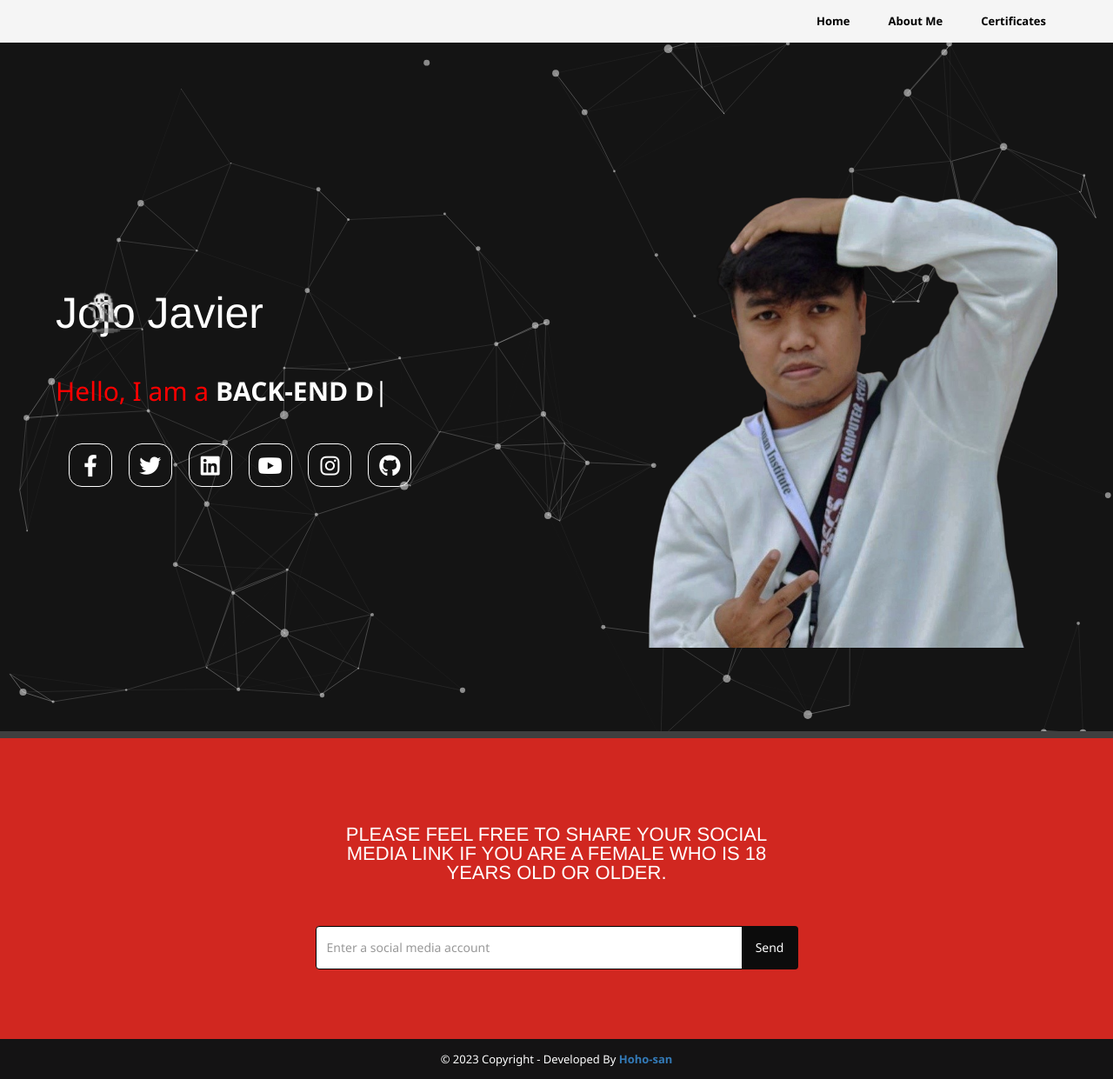
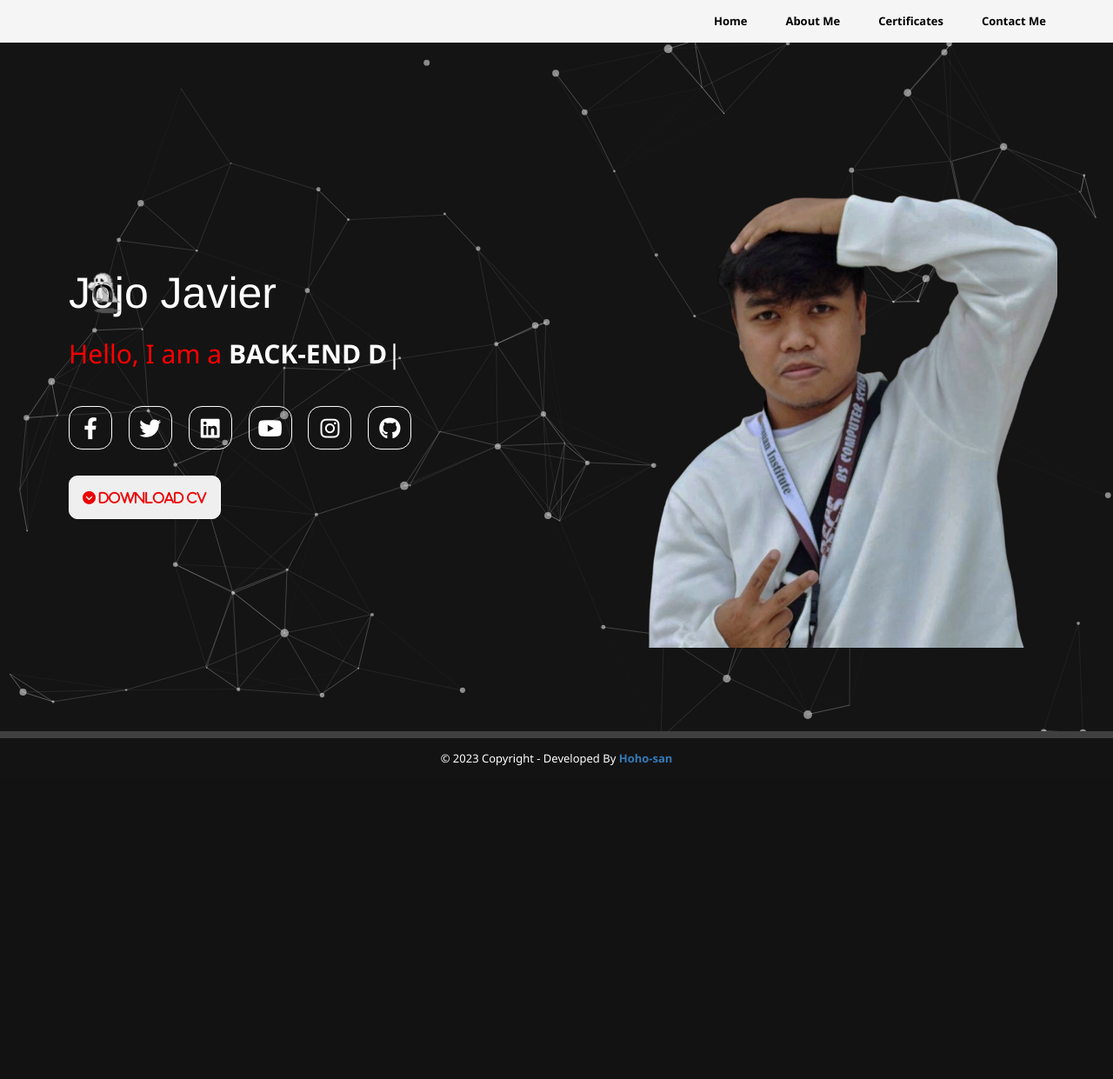
Before and after one commit to Hoho-san/hohosanPHP, a PHP site: page / in a window 1280 px wide. Shown: the whole page at 87% size. After the commit the page ends 881 px from the top, so only its background shows below. Run offline with PHP 8.4, Linux system fonts and the light colour scheme; data comes from the database, SQL or seed files in the repository.

Commit message:
finalizing

```diff
--- a/about.php
+++ b/about.php
@@ -26,7 +26,7 @@
             <div style="width: 50%; font-size: 2rem; padding: 10px; margin: 2rem; display: inline;">
                 <h1>Education</h1>
                 <p>
-                    I am currently enrolled in the Computer Science program at Tanauan Institute, where I have been learning programming languages like Java, Python, and C++. I have also taken courses on data structures, algorithms, databases, and web development.
+                    I am currently enrolled in the Computer Science program at Tanauan Institute, where I have been learning programming languages like PHP, Java, Python, and C++. I have also taken courses on data structures, algorithms, databases, and web development.
                 </p>
             </div>
             <div>
@@ -40,7 +40,7 @@
             <div style="width: 50%; font-size: 2rem; padding: 10px; margin: 2rem; display: inline;">
                 <h1>Skills</h1>
                 <ul>
-                    Here are some of the skills that I have acquired through my studies and personal projects:
+                    Here are some of the skills that I have acquired through my studies and self-paced learning:
                     <br>
                     <br>
                     <li>Programming languages: PHP, Java, Python, C++, JavaScript</li>
--- a/assets/css/main.css
+++ b/assets/css/main.css
@@ -1959,15 +1959,16 @@ div.pagination span.disabled {
 
 .home-newsletter {
     padding: 80px 0;
-    background: #d12720;
+    height: 90vh;
+    display: flex;
+    align-items: center;
+    justify-content: center;
 }
 
 .home-newsletter .single {
     max-width: 650px;
-    margin: 0 auto;
-    text-align: center;
-    position: relative;
-    z-index: 2;
+    text-align: center;
+    position: relative;
 }
 .home-newsletter .single h2 {
     font-size: 22px;
--- a/assets/css/style.css
+++ b/assets/css/style.css
@@ -137,6 +137,7 @@ body {
     justify-items: self-start;
     height: 100%;
     font-size: 5rem;
+    margin: 1.5rem;
 }
 .home h1 .title_name {
     font-size: 3rem;
@@ -223,13 +223,33 @@ body {
     transition-delay: 0.001s;
     scale: 1.3;
 }
-
 .home p {
     font-size: 2.1rem;
     padding: 10px;
     margin: 2rem;
     display: inline;
     width: 50%;
+}
+
+.home .download button {
+    display: flex;
+    justify-content: center;
+    align-items: center;
+    height: 5rem;
+    width: auto;
+    font-size: 1.5rem;
+    border: 0.1rem solid rgb(255, 255, 255);
+    margin: 1.5rem;
+    border-radius: 1rem;
+}
+
+.home .download button:hover {
+    box-shadow: 0 0 0 3px rgb(20, 20, 20), 0 0 0 5px #ffffff;
+}
+
+.home .download button i {
+    color: rgb(236, 0, 0);
+    padding: 0 1.5rem 0 1.5rem;
 }
 
 /* About page */
--- a/assets/script/script.js
+++ b/assets/script/script.js
@@ -11,3 +11,22 @@ document
 document.querySelector(".popup-image span").onclick = () => {
     document.querySelector(".popup-image").style.display = "none";
 };
+
+function downloadCSV() {
+    // Create a link element
+    var link = document.createElement("a");
+    link.style.display = "none";
+
+    // Set the CSV file URL
+    link.href = "assets/resume/resume.docx";
+    link.download = "Resume - Jojo Javier.docx";
+
+    // Add the link to the document body
+    document.body.appendChild(link);
+
+    // Trigger the click event
+    link.click();
+
+    // Remove the link from the document body
+    document.body.removeChild(link);
+}
--- a/footer.php
+++ b/footer.php
@@ -1,69 +1,3 @@
-
-<section class="home-newsletter">
-    <div class="container">
-        <div class="row">
-            <div class="col-md-6 col-md-offset-3">
-                <div class="single">
-                    <?php
-                    if (isset($_POST['form_subscribe'])) {
-
-                        if (empty($_POST['email_subscribe'])) {
-                            $valid = 0;
-                            echo "<script>alert('Email address can not be empty.')</script>";
-                        }else {
-                            $email = $_POST['email_subscribe'];
-                            $query = "SELECT * FROM tbl_subscriber WHERE subs_email='$email'";
-                            $result = $conn->query($query);
-                            $total = $result->num_rows;
-                            if ($total) {
-                                $valid = 0;
-                                echo "<script>alert('You have already subscribed.')</script>";
-                            }else {
-                                // Sending email to the requested subscriber for email confirmation
-                                // Getting activation key to send via email. also it will be saved to database untiluser click on the activation link.
-                                 $key = md5(uniqid(rand(), true));
-
-                                // Getting current date
-                                $current_date = date('Y-m-d');
-
-                                // Getting current date and time
-                                $current_date_time = date('Y-m-d H:i:s');
-
-                                // Inserting data into the database
-                                $email = $_POST['email_subscribe'];
-                                $current_date = date("Y-m-d");
-                                $current_date_time = date("Y-m-d H:i:s");
-                                // $key = generateKey(); // Function to generate the key, implement your own logic here
-
-                                $query = "INSERT INTO tbl_subscriber (subs_email, subs_date, subs_date_time, subs_hash) VALUES ('$email', '$current_date', '$current_date_time', '$key')";
-                                if ($conn->query($query) === true) {
-                                    echo "<script>alert('Subscriber added successfully!!')</script>";
-                                } else {
-                                    echo "Error: " . $query . "<br>" . $conn->error;
-                                }
-                            }
-                        }
-                    }
-
-                    ?>
-                    <form action="" method="post">
-
-                        <h2>Please feel free to share your social media link if you are a female who is 18 years old or older.</h2>
-                        <div class="input-group">
-                            <input type="link" class="form-control" placeholder="Enter a social media account" name="email_subscribe">
-                            <span class="input-group-btn">
-                                <button class="btn btn-theme" type="submit" name="form_subscribe">Send</button>
-                            </span>
-                        </div>
-                    </form>
-                </div>
-            </div>
-        </div>
-</section>
-
-
-
-
 
 
 <div class="footer-bottom">
--- a/header.php
+++ b/header.php
@@ -1,7 +1,5 @@
 <!-- This is main configuration File -->
 <?php
-ob_start();
-session_start();
 include("config/conn.php");
 
 ?>
@@ -43,6 +41,7 @@ include("config/conn.php");
                                 <li><a href="index.php">Home</a></li>
                                 <li><a href="about.php">About Me</a></li>
                                 <li><a href="certificate.php">Certificates</a></li>
+                                <li><a href="contact.php">Contact Me</a></li>
                             </ul>
                         </div>
                     </div>
--- a/index.php
+++ b/index.php
@@ -3,14 +3,13 @@
 <div id="particles-js"></div>
         <section id="home" class="home">
             <div class="phase1">
-                <h1>
-                    Jojo Javier
+                <h1>Jojo Javier
                     <img
                         src="assets/img/ghost-removebg-preview.png"
                         class="Ghost"
                     />
-                    <br>
                     <div class="title_name">
+                        <br>
                         Hello, I am a <span class="typed"></span>
                     </div>
                 </h1>
@@ -29,6 +28,10 @@
                         }
                     ?>
                 </div>
+
+                <div class="download">
+                    <button onclick="downloadCSV()"><i class="fa-solid fa-circle-chevron-down">  Download CV</i></button>
+                </div>
             </div>
             <div class="image">
                 <img
--- /dev/null
+++ b/logout.php
@@ -0,0 +1,6 @@
+<?php
+session_start();
+session_destroy();
+header("Location: login.php"); // Redirect back to the login page
+exit();
+?>
```
Also changed, not shown: other parts of assets/css/style.css (+40 -2 lines), assets/01 LOGIN DETAILS & PROJECT INFO.txt (deleted, +0 -7 lines), certificate-add.php (+10 -5 lines), certificate.php (+6 -1 lines), contact.php (added, +66 -0 lines), login.php (added, +46 -0 lines), assets/uploads/certificate-.png (deleted), assets/uploads/certificate-29.png (deleted), assets/uploads/certificate-30.jpg (deleted), assets/uploads/certificate-31.jpg (deleted), assets/uploads/user1.jpg (deleted), 1 other file.
